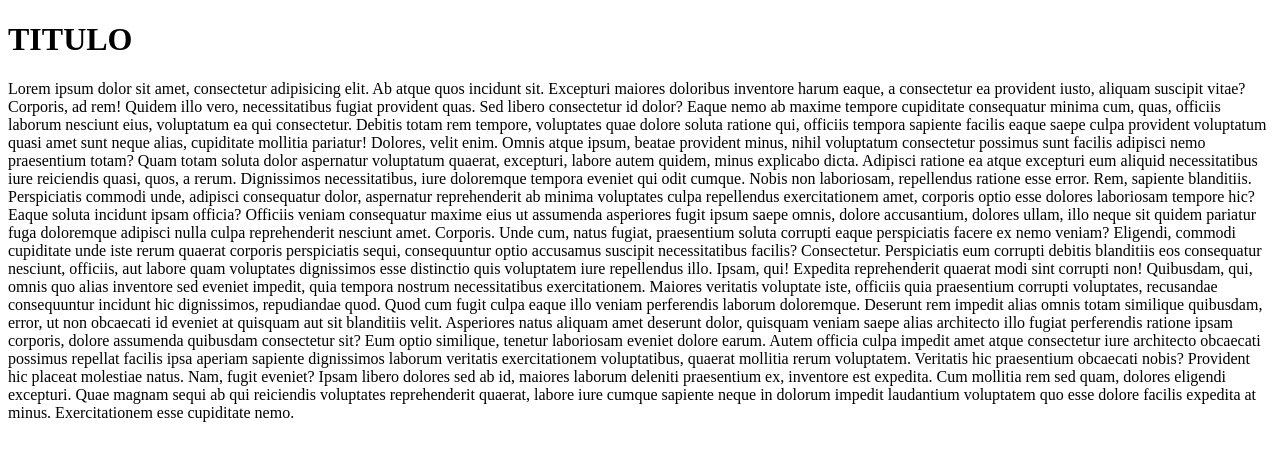
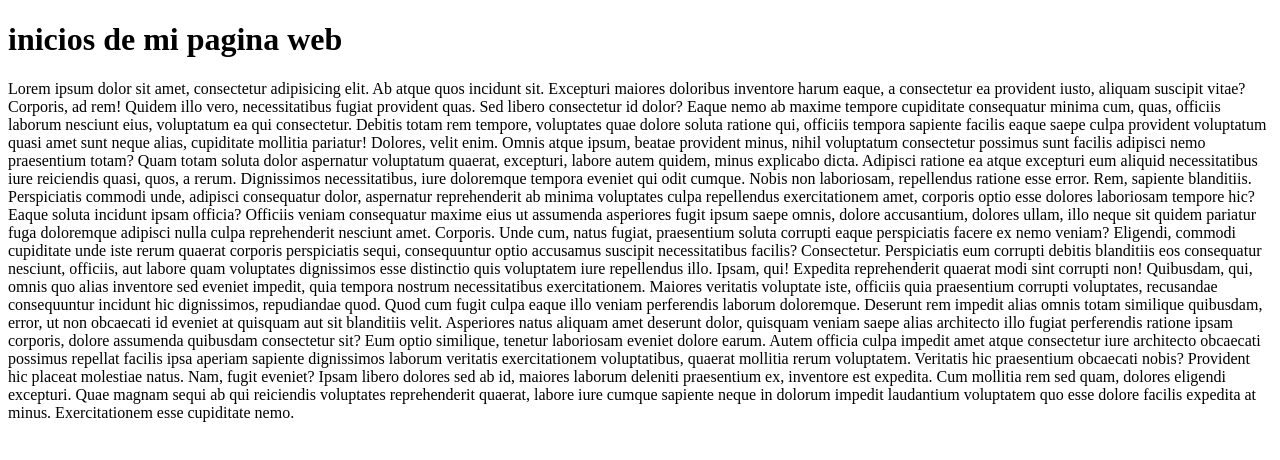
Before and after one commit to valentinacapra/buceando, a plain HTML site: page index.html in a window 1280 px wide. Drawn offline with Linux system fonts and the light colour scheme.

Commit message:
titulos agregado

```diff
--- a/index.html
+++ b/index.html
@@ -6,7 +6,7 @@
     <title>Buceando</title>
 </head>
 <body>
-    <h1>TITULO</h1>
+    <h1>inicios de mi pagina web </h1>
     <p>Lorem ipsum dolor sit amet, consectetur adipisicing elit. Ab atque quos incidunt sit. Excepturi maiores doloribus inventore harum eaque, a consectetur ea provident iusto, aliquam suscipit vitae? Corporis, ad rem!
     Quidem illo vero, necessitatibus fugiat provident quas. Sed libero consectetur id dolor? Eaque nemo ab maxime tempore cupiditate consequatur minima cum, quas, officiis laborum nesciunt eius, voluptatum ea qui consectetur.
     Debitis totam rem tempore, voluptates quae dolore soluta ratione qui, officiis tempora sapiente facilis eaque saepe culpa provident voluptatum quasi amet sunt neque alias, cupiditate mollitia pariatur! Dolores, velit enim.
```
